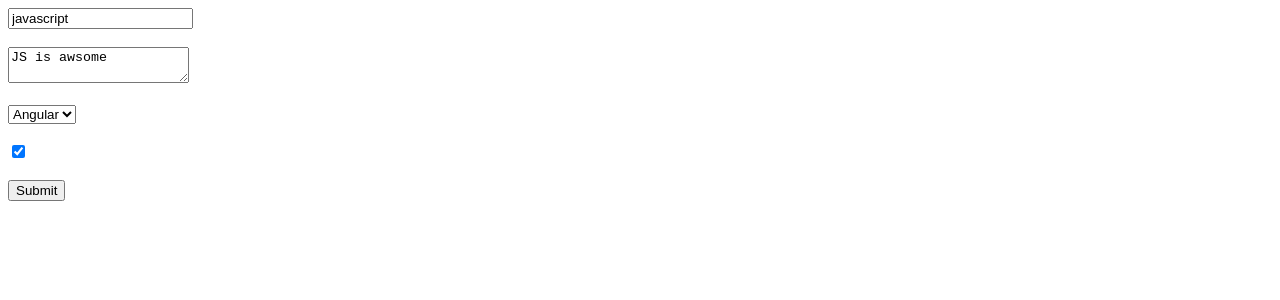
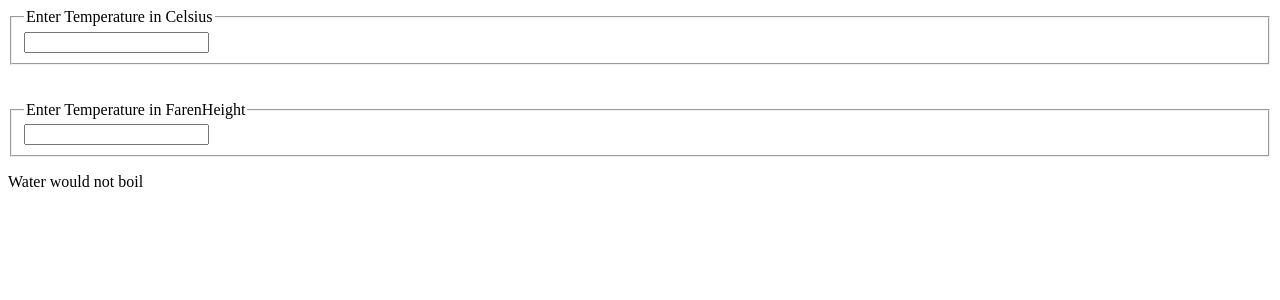
Before and after one commit to shuvo18103107/Deep-Dive-to-React, a React (Create React App) app: page / in a window 1280 px wide. Shown: the top 300 px of the page. Built offline with nearby package versions, Linux system fonts and the light colour scheme.

Commit message:
🚀 lifting state up

```diff
--- a/src/App.js
+++ b/src/App.js
@@ -1,9 +1,10 @@
-import Form from './components/Form';
-// eslint-disable-next-line
+import Calculator from './components/Calculator';
+
+// eslint - disable - next - line;
 const App = function () {
     return (
         <div>
-            <Form />
+            <Calculator />
         </div>
     );
 };
--- /dev/null
+++ b/src/components/BoilingVerdict.js
@@ -0,0 +1,7 @@
+const BoilingVerdict = function ({ celsius = 0 }) {
+    if (celsius >= 100) {
+        return <p>The water would boil</p>;
+    }
+    return <p>Water would not boil</p>;
+};
+export default BoilingVerdict;
--- /dev/null
+++ b/src/components/Calculator.js
@@ -0,0 +1,41 @@
+import React from 'react';
+import { Convert, toCelsius, toFarenHeight } from '../lib/converter';
+import BoilingVerdict from './BoilingVerdict';
+import TempCalculator from './TemperatureInput';
+
+export default class Calculator extends React.Component {
+    state = { temperature: ' ', scale: ' ' };
+
+    onTemperatureChange = (e, scale) => {
+        this.setState({ temperature: e.target.value, scale });
+    };
+
+    render() {
+        const { temperature, scale } = this.state;
+        // temp state ta same e jodi thake tahole event change korle 2 tai eksathe render hobe tai amader 2 ta input er scale er upor based kore modify korte hobe temp state
+        const celsius = scale === 'f' ? Convert(temperature, toCelsius) : temperature;
+        const farenHeight = scale === 'c' ? Convert(temperature, toFarenHeight) : temperature;
+
+        return (
+            <div>
+                <TempCalculator
+                    scale="c"
+                    temperature={celsius}
+                    omtempChange={this.onTemperatureChange}
+                />
+
+                <br />
+                <br />
+                <TempCalculator
+                    scale="f"
+                    temperature={farenHeight}
+                    omtempChange={this.onTemperatureChange}
+                />
+                <BoilingVerdict celsius={parseFloat(temperature)} />
+            </div>
+        );
+    }
+}
+
+// stateful component use korbo
+// same input filld e ek e state er modee name property diye alada kore state er value func call kore modify korte pari
--- a/src/components/ClockList.js
+++ b/src/components/ClockList.js
@@ -10,3 +10,8 @@ const ClockList = function ({ quantity = [] }) {
     );
 };
 export default ClockList;
+
+/*
+Lifting state Up
+
+*/
--- /dev/null
+++ b/src/components/TemperatureInput.js
@@ -0,0 +1,16 @@
+import React from 'react';
+
+const temperatureUnit = {
+    c: 'Celsius',
+    f: 'FarenHeight',
+};
+const TemperatureInput = function ({ scale, temperature, omtempChange }) {
+    return (
+        <fieldset>
+            <legend> Enter Temperature in {temperatureUnit[scale]}</legend>
+            <input type="text" value={temperature} onChange={(e) => omtempChange(e, scale)} />
+        </fieldset>
+    );
+};
+export default TemperatureInput;
+// event handler e kokhono function call kora jabe na func ref pathano jai r jodi poarmeter pass kora lage tahole func call kore arrow function use korbo taile seta w8 korbe event er jonno seta return kore kicu direct call kore na
--- /dev/null
+++ b/src/lib/converter.js
@@ -0,0 +1,16 @@
+export const toCelsius = function (farenHeight) {
+    return ((farenHeight - 32) * 5) / 9;
+};
+export const toFarenHeight = function (celsius) {
+    return (celsius * 9) / 5 + 32;
+};
+
+export const Convert = function (temperature, ConvertTo) {
+    const input = parseFloat(temperature);
+    if (Number.isNaN(temperature)) {
+        return '';
+    }
+    const output = ConvertTo(input);
+    const rounded = Math.round(output * 100) / 1000;
+    return rounded.toString();
+};
```
Also changed, not shown: src/components/Button.js (deleted, +0 -26 lines), src/components/Form.js (+1 -7 lines).
